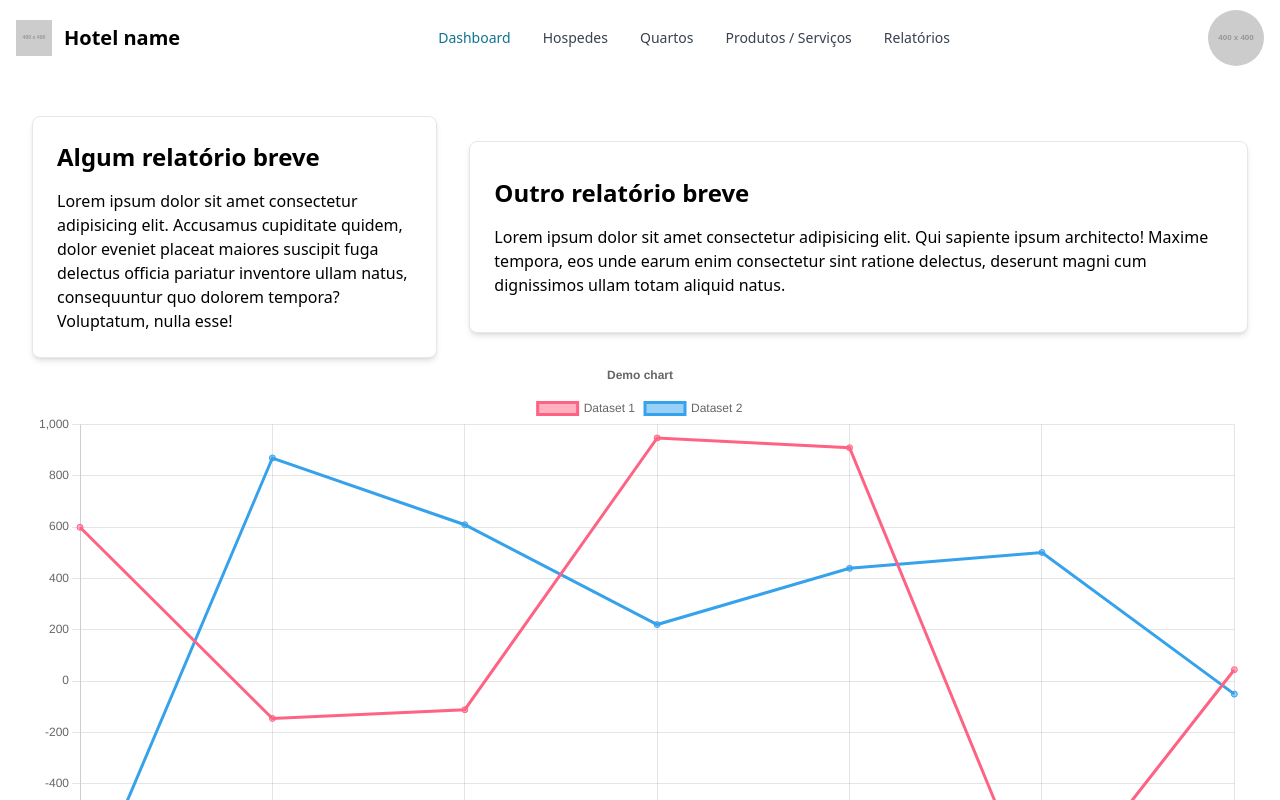
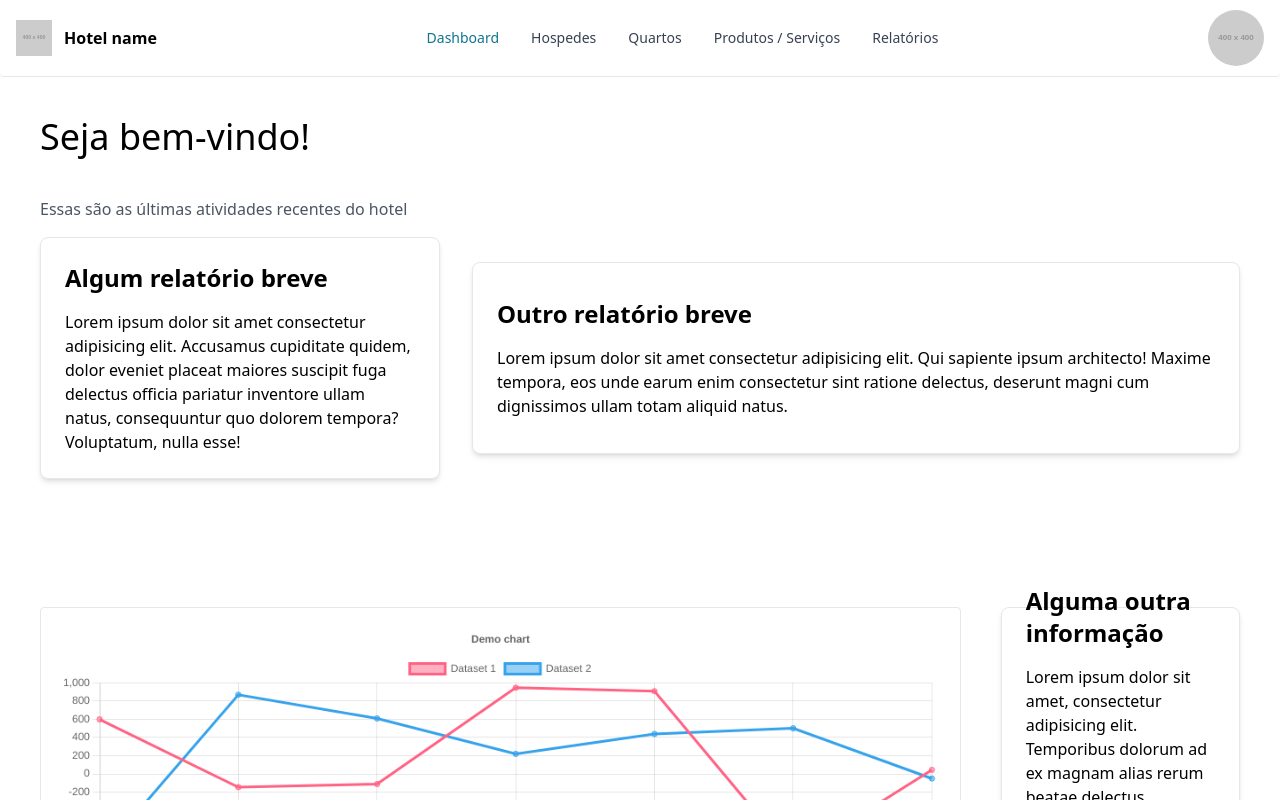
Before and after one commit to daniellucas04/hotel-management, a Next.js app in the folder src/: page / in a window 1280 px wide. Shown: the top 800 px of the page. Built offline with nearby package versions, Linux system fonts and the light colour scheme.

Commit message:
Finalizado esboço da dashboard

```diff
--- a/src/app/page.jsx
+++ b/src/app/page.jsx
@@ -5,7 +5,7 @@ import Dashboard from "./view/dashboard";
 export default function Home() {
 	return (
 		<Flowbite>
-			<main>
+			<main className="h-screen">
 				<Header />
 				<Dashboard />
 			</main>
--- a/src/app/view/component/header.jsx
+++ b/src/app/view/component/header.jsx
@@ -4,25 +4,23 @@ import { Button, Navbar } from "flowbite-react";
 
 export default function Header() {
   return (
-    <Navbar fluid rounded>
+    <Navbar fluid rounded className="border-b border-b-gray-200">
       <Navbar.Brand href="/">
-      {/* LOGO DO CLIENTE */}
         <img
           src="https://placehold.co/400x400"
           className="mr-3 h-6 sm:h-9"
           alt="hotel logo"
         />
-        {/* NOME DO CLIENTE */}
-        <span className="self-center whitespace-nowrap text-xl font-semibold dark:text-white">
-          Hotel name
-        </span>
+        <span className="font-bold">Hotel name</span>
       </Navbar.Brand>
-      {/* NOME DO FUNCIONÁRIO */}
       <div className="flex md:order-2">
-        <img src="https://placehold.co/400x400" className="rounded-full h-14" alt="" />
+        <img
+          src="https://placehold.co/400x400"
+          className="rounded-full h-14"
+          alt=""
+        />
         <Navbar.Toggle />
       </div>
-      {/* ITENS DO MENU */}
       <Navbar.Collapse>
         <Navbar.Link href="#" active>
           Dashboard
--- a/src/app/view/dashboard.jsx
+++ b/src/app/view/dashboard.jsx
@@ -1,4 +1,4 @@
-'use client'
+"use client";
 
 import { Card } from "flowbite-react";
 import {
@@ -11,7 +11,7 @@ import {
   Tooltip,
   Legend,
 } from "chart.js";
-import { faker } from '@faker-js/faker'
+import { faker } from "@faker-js/faker";
 import { Line } from "react-chartjs-2";
 
 ChartJS.register(
@@ -28,41 +28,42 @@ export const options = {
   responsive: true,
   plugins: {
     legend: {
-        position: 'top',
+      position: "top",
     },
     title: {
       display: true,
-        text: 'Demo chart',
+      text: "Demo chart",
     },
   },
 };
 
-const labels = ['January', 'February', 'March', 'April', 'May', 'June', 'July'];
+const labels = ["January", "February", "March", "April", "May", "June", "July"];
 
 export const data = {
   labels,
   datasets: [
     {
-        label: 'Dataset 1',
+      label: "Dataset 1",
       data: labels.map(() => faker.number.int({ min: -1000, max: 1000 })),
-        borderColor: 'rgb(255, 99, 132)',
-        backgroundColor: 'rgba(255, 99, 132, 0.5)',
+      borderColor: "rgb(255, 99, 132)",
+      backgroundColor: "rgba(255, 99, 132, 0.5)",
     },
     {
-        label: 'Dataset 2',
+      label: "Dataset 2",
       data: labels.map(() => faker.number.int({ min: -1000, max: 1000 })),
-        borderColor: 'rgb(53, 162, 235)',
-        backgroundColor: 'rgba(53, 162, 235, 0.5)',
+      borderColor: "rgb(53, 162, 235)",
+      backgroundColor: "rgba(53, 162, 235, 0.5)",
     },
   ],
 };
 
-
 export default function Dashboard() {
   return (
-    <div className="m-8">
-      <section className="flex items-center gap-8 mt-10">
-        <Card className="w-1/3 h-1/2">
+    <div className="m-10">
+      <h1 className="text-4xl font-medium mb-10">Seja bem-vindo!</h1>
+      <span className="text text-gray-600">Essas são as últimas atividades recentes do hotel</span>
+      <section className="flex items-center gap-8 mt-4">
+        <Card className="w-1/3">
           <h1 className="text-2xl font-bold">Algum relatório breve</h1>
           <p>
             Lorem ipsum dolor sit amet consectetur adipisicing elit. Accusamus
@@ -82,9 +83,13 @@ export default function Dashboard() {
           </p>
         </Card>
       </section>
-      <div>
-        <Line className="h-1/2" options={options} data={data} />
-      </div>
+      <section className="flex items-center gap-10 mt-32">
+        <Line className="border p-4 rounded max-h-[300px] max-w-[1000px]" options={options} data={data} />
+        <Card className="h-[300px]">
+          <h1 className="text-2xl font-bold">Alguma outra informação</h1>
+          <p>Lorem ipsum dolor sit amet, consectetur adipisicing elit. Temporibus dolorum ad ex magnam alias rerum beatae delectus consequatur vero earum? Hic voluptate doloremque eligendi esse beatae veniam nesciunt laborum nam?</p>
+        </Card>
+      </section>
     </div>
   );
 }
```
Lines whose indentation alone changed are shown as unchanged.
